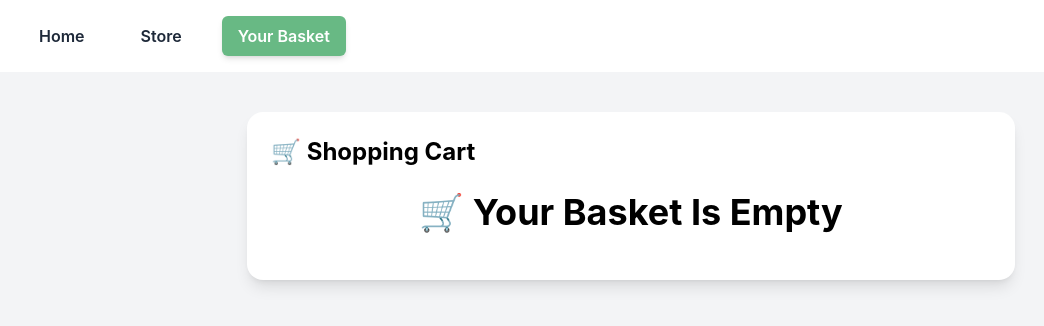
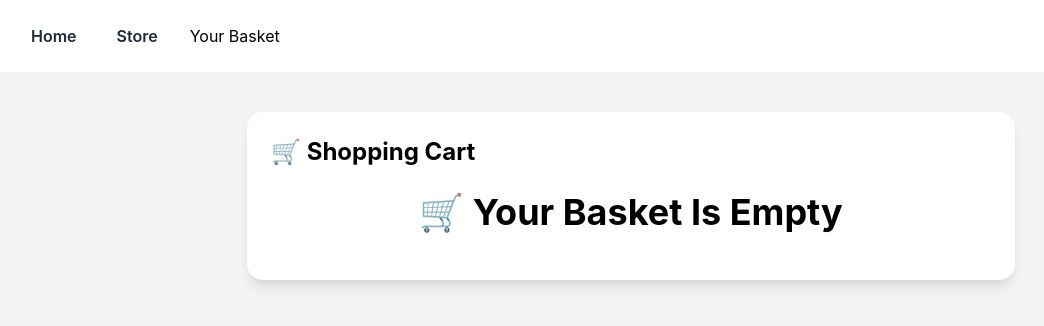
Before and after one commit to developer-iko-mike/NextShop, a Next.js app: page /basket in a window 1280 px wide. Shown: the top 326 px of the page, without its empty margins (9-1053 px from the left). Built offline with nearby package versions, Linux system fonts and the light colour scheme; data requests are answered from the project's data file.

Commit message:
make big stacke zage

```diff
--- a/src/Components/CartItem.tsx
+++ b/src/Components/CartItem.tsx
@@ -6,7 +6,7 @@ import useStoreBasket from "./contexts/userBasket";
 
 const CartItem = ({ id, title, caption, price, image, quantity }: ICartItem) => {
 
-  const {increaseQty , decreaseQty} = useBasket()
+  const {increaseQty , decreaseQty} = useStoreBasket()
 
   return (
     <Container>
--- a/src/Components/Header.tsx
+++ b/src/Components/Header.tsx
@@ -3,6 +3,7 @@ import { motion } from "framer-motion";
 import Link from "next/link";
 import { usePathname } from "next/navigation";
 import Container from "./Container";
+import useStoreBasket from "./contexts/userBasket";
 
 interface INavItems {
   name: string;
@@ -12,11 +13,11 @@ interface INavItems {
 const navItems = [
   { name: "Home", href: "/" },
   { name: "Store", href: "/store" },
-  { name: "Your Basket", href: "/basket" }
 ];
 
 export default function Navbar() {
   const pathname = usePathname();
+  const { basket } = useStoreBasket();
 
   return (
     <motion.header
@@ -36,7 +37,7 @@ export default function Navbar() {
                 key={href}
                 href={href}
                 className={
-                  "text-base font-semibold px-4 py-2 rounded-md hover:text-white transition-colors duration-200 " +
+                  "text-base font-semibold p-2 rounded-md hover:text-white transition-colors duration-200 " +
                   (isActive
                     ? "bg-[#68B984] text-white shadow-md"
                     : "text-gray-800 hover:bg-[#68B984]/80")
@@ -46,6 +47,19 @@ export default function Navbar() {
               </Link>
             );
           })}
+
+          <div className="relative">
+            {basket.length ? (
+              <>
+                <span className="rounded-full min-w-[33.25px] bg-emerald-300 text-white py-1 absolute -top-4 z-10 -right-8 flex justify-center items-center">
+                  {basket.length}
+                </span>
+                <div className="rounded-full bg-emerald-200 text-white p-3 absolute -top-[.75rem] z-0 -right-7 animate-ping"></div>
+              </>
+            ) : null}
+
+            <Link href="/basket">Your Basket</Link>
+          </div>
         </nav>
       </Container>
     </motion.header>
--- a/src/Components/contexts/userBasket.ts
+++ b/src/Components/contexts/userBasket.ts
@@ -53,8 +53,8 @@ const useStoreBasket = create<IStore>()(
 
         decreaseQty: (id) =>
           set((state) => ({
-            basket: state.basket.map((item) =>
-              item.id === id ? { ...item, qty: item.qty - 1 } : item
+            basket: state.basket.map((item: {id : string , qty: number}) =>
+              item.id === id ? { ...item, qty: item.qty < 1 ? state.removeFromBasket(id) : item.qty - 1 } : item
             ),
           })),
         clearBasket: () => ({ basket: [] }),
```
Also changed, not shown: 1 other file (tests, documents, lock files or other folders).
